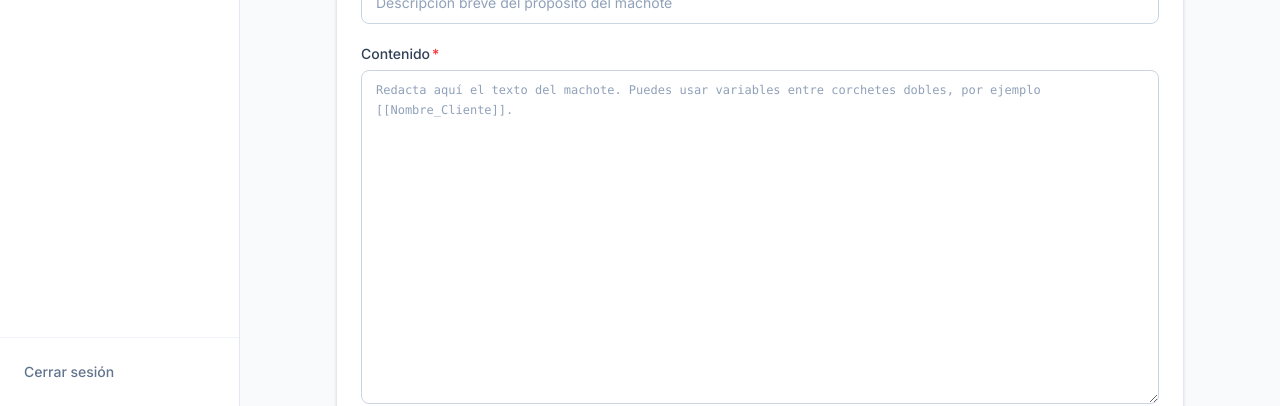
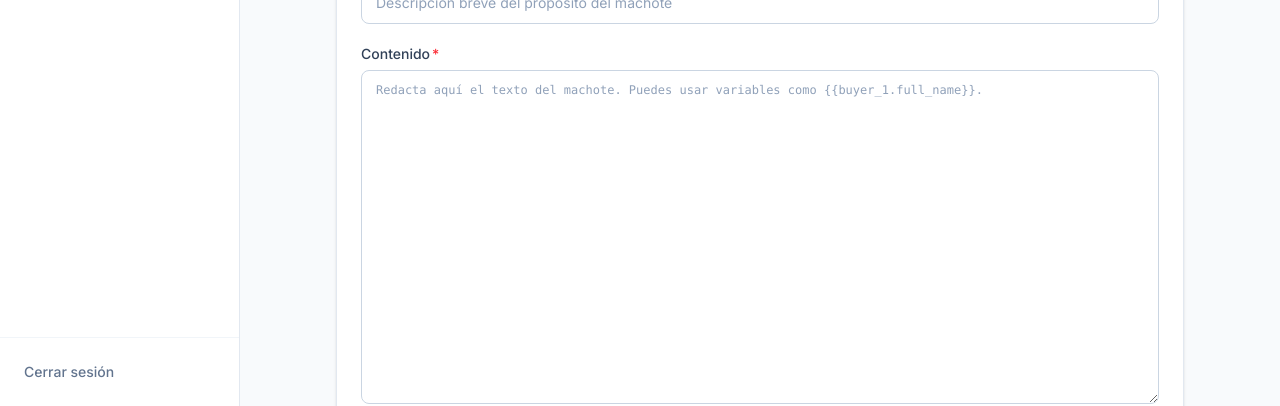
Before and after one commit to MurilloS25/legal-saas, a Next.js app: page /dashboard/templates/new in a window 1280 px wide. Shown: the part 394-800 px from the top of the page. Built offline with nearby package versions, Linux system fonts and the light colour scheme; no server answers.

Commit message:
test: stabilize templates e2e workflow

```diff
--- a/src/app/(dashboard)/dashboard/templates/_components/TemplateForm.tsx
+++ b/src/app/(dashboard)/dashboard/templates/_components/TemplateForm.tsx
@@ -186,7 +186,7 @@ export function TemplateForm(props: Props) {
               rows={16}
               defaultValue={currentContent}
               className={inputClass + " resize-y font-mono text-xs leading-relaxed"}
-              placeholder="Redacta aquí el texto del machote. Puedes usar variables entre corchetes dobles, por ejemplo [[Nombre_Cliente]]."
+              placeholder="Redacta aquí el texto del machote. Puedes usar variables como {{buyer_1.full_name}}."
               aria-describedby={state.errors?.content ? "content-error" : undefined}
               aria-invalid={!!state.errors?.content}
             />
```
Also changed, not shown: 3 other files (tests, documents, lock files or other folders).
